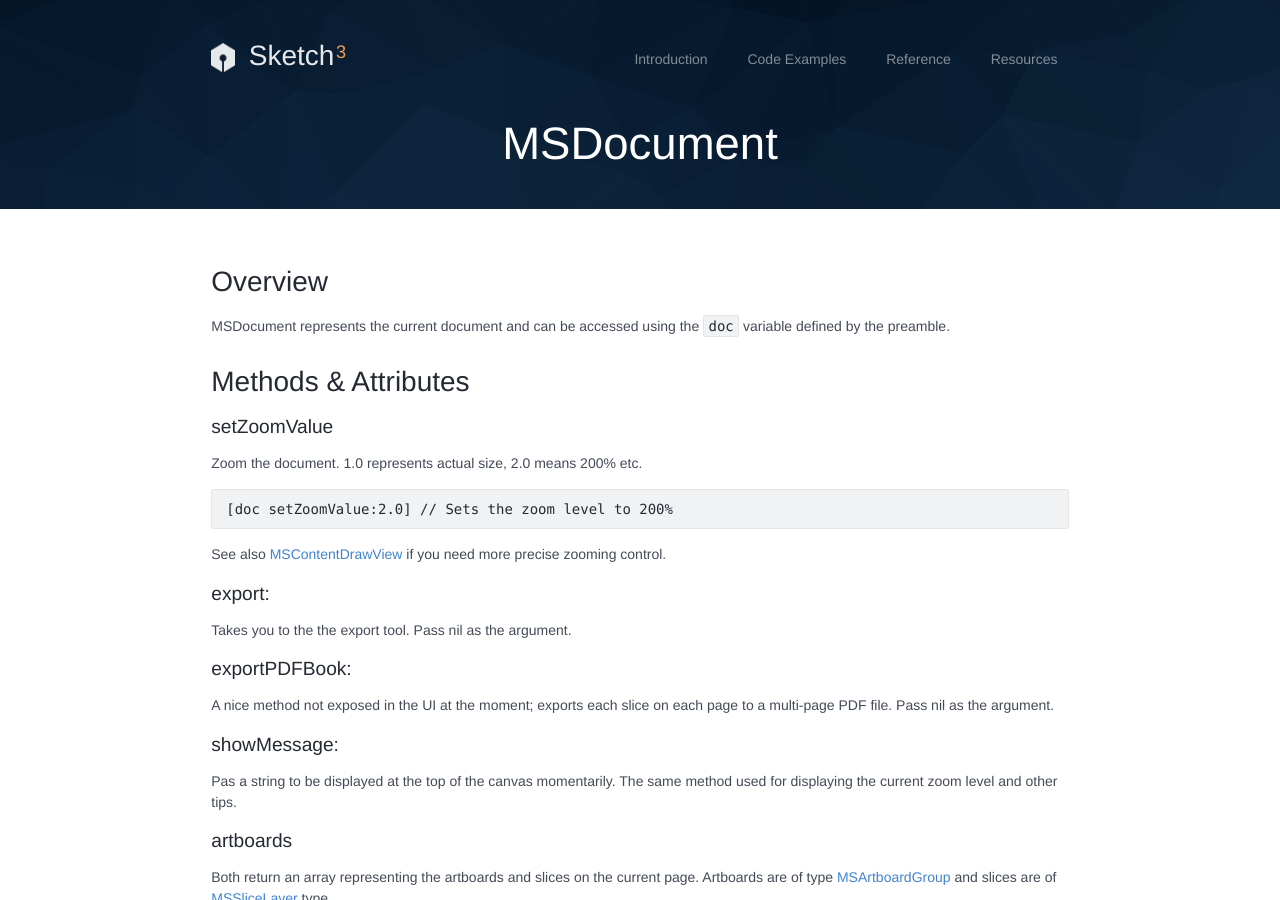
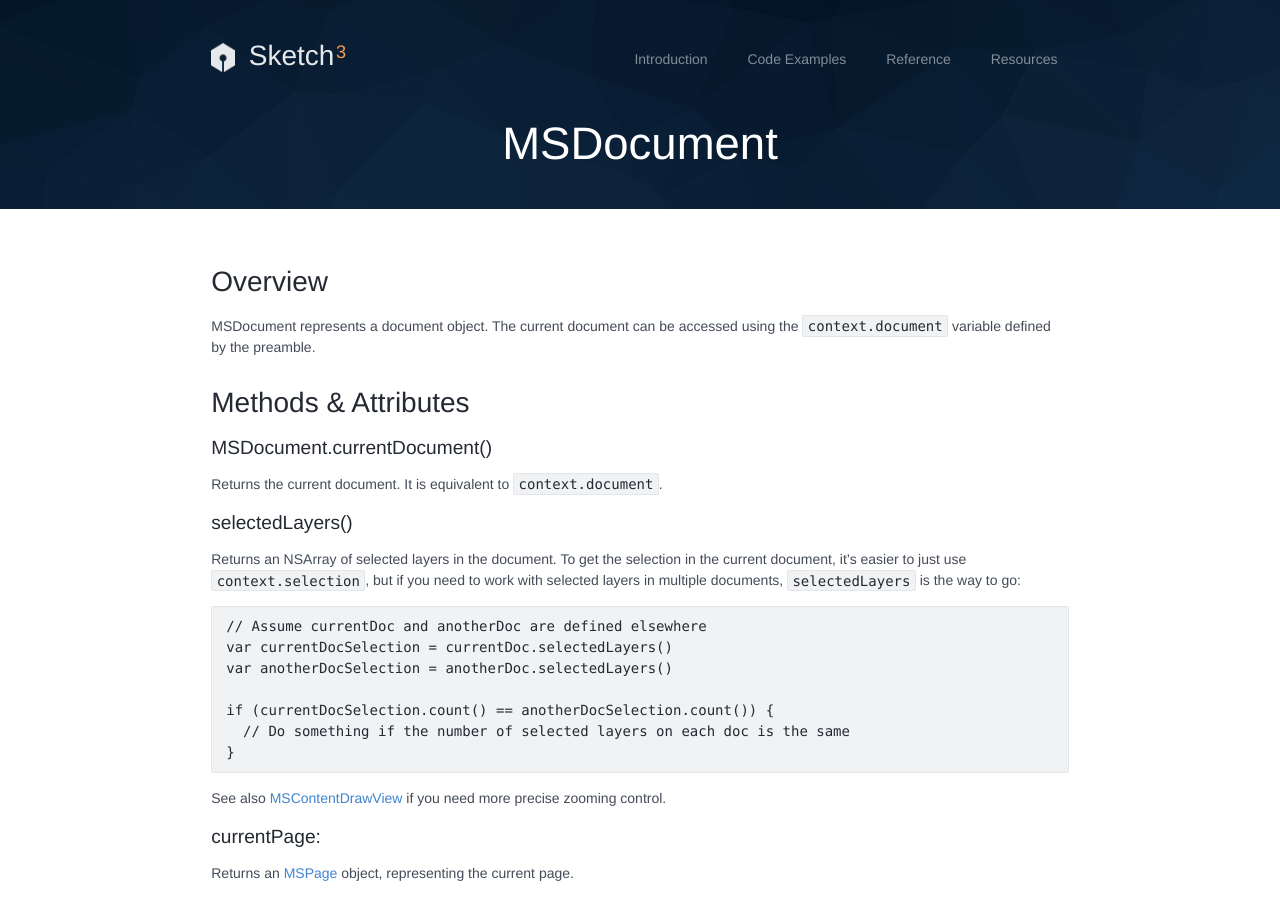
Before and after one commit to matt-curtis/developer.sketchapp.com, a Jekyll site: the page built from _classes/MSDocument.md, in a window 1280 px wide and 900 px high. Built offline with Jekyll 4.4.1, drawn with Linux system fonts in a browser that asks for light colours; Markdown is read by kramdown in place of the engine named in the settings; some of the changed text lies outside the part shown.

Commit message:
Updated content

````diff
--- a/_classes/MSDocument.md
+++ b/_classes/MSDocument.md
@@ -1,32 +1,48 @@
 ---
 title: MSDocument
+date: 2015-09-25
+author: Ale Muñoz
 rels:
   - MSContentDrawView
 ---
 
 ## Overview
 
-MSDocument represents the current document and can be accessed using the `doc` variable defined by the preamble.
+MSDocument represents a document object. The current document can be accessed using the `context.document` variable defined by the preamble.
 
 ## Methods & Attributes
 
-### setZoomValue
+### MSDocument.currentDocument()
 
-Zoom the document. 1.0 represents actual size, 2.0 means 200% etc.
+Returns the current document. It is equivalent to `context.document`.
 
-```objective-j
-[doc setZoomValue:2.0] // Sets the zoom level to 200%
+### selectedLayers()
+
+Returns an NSArray of selected layers in the document. To get the selection in the current document, it's easier to just use `context.selection`, but if you need to work with selected layers in multiple documents, `selectedLayers` is the way to go:
+
+```JavaScript
+// Assume currentDoc and anotherDoc are defined elsewhere
+var currentDocSelection = currentDoc.selectedLayers()
+var anotherDocSelection = anotherDoc.selectedLayers()
+
+if (currentDocSelection.count() == anotherDocSelection.count()) {
+  // Do something if the number of selected layers on each doc is the same
+}
 ```
 
 See also [MSContentDrawView]({{site.baseurl}}/docs/MSContentDrawView) if you need more precise zooming control.
 
+### currentPage:
+
+Returns an [MSPage]({{site.baseurl}}/docs/MSPage/) object, representing the current page.
+
+### findCurrentArtboardGroup:
+
+Returns an [MSArtboardGroup]({{site.baseurl}}/docs/MSArtboardGroup/) object, representing the current Artboard.
+
 ### export:
 
 Takes you to the the export tool. Pass nil as the argument.
-
-### exportPDFBook:
-
-A nice method not exposed in the UI at the moment; exports each slice on each page to a multi-page PDF file. Pass nil as the argument.
 
 ### showMessage:
 
@@ -53,22 +69,67 @@ Asks for user input and returns the value they chosen. The first argument is the
 Saves an area of the canvas to an image file.
 The first argument is a GKRect, MSSliceLayer or MSArtboardGroup and the image gets written to the file specified in the second argument. The file format is derived from the extension.
 
-### currentView
+### currentView:
 
 Returns an [MSContentDrawView]({{site.baseurl}}/docs/MSContentDrawView) subclass that represents the visible Canvas.
 
+### toolbar:
+
+Returns an MSToolbar object.
+
+### scrollOrigin:
+
+Returns an NSPoint with the current page's scroll origin.
+
+### setScrollOrigin:(NSPoint)origin
+
+Sets the scroll origin of the current page.
+
+### zoomValue:
+
+Returns a CGFloat representing the document's zoom value (1.0 = 100%, 2.0 = 200%, etc…)
+
+### setZoomValue:(CGFloat)zoomValue
+
+Zoom the document to the specified zoomValue.
+
+```JavaScript
+context.document.setZoomValue(2.0) // Sets the zoom level to 200%
+```
+
+### selectedLayersOfClass:(Class)className
+
+Returns an NSArray of selected layers of class `className`:
+
+```JavaScript
+// Get all bitmap layers in the selection
+context.document.selectedLayersOfClass(MSBitmapLayer)
+```
+
+### allExportableLayers:
+
+Returns an NSArray of all the exportable layers in the document (this includes slices and layers & Artboards set to export).
+
+### exportPDFBook:
+
+Equivalent to the File › Export Artboards as PDF menu item. Exports a multipage PDF, with a page for each artboard in all pages. Requires a `nil` argument. If you want to export just some pages, you can use:
+
+```JavaScript
+MSPDFBookExporter.exportPages(pageArray)
+```
+
 ### addBlankPage
 
-Adds a new [MSPage]({{site.baseurl}}/docs/MSPage) object to the document, inserting it below the current page, copying its grid and ruler position too.
+Adds a new [MSPage]({{site.baseurl}}/docs/MSPage/) object to the document, inserting it below the current page, copying its grid and ruler position too.
 
-Available as of beta 184 / version 2.2.5
-
-### removePage:
+### removePage:(MSPage)page
 
 Removes the given page from the document. The argument is an [MSPage]({{site.baseurl}}/docs/MSPage) object.
 
-Available as of beta 184 / version 2.2.5
+### addLayer:(MSLayer)layer
 
-### allExportableLayers
+Adds `layer` to the document.
 
-Returns an array of all exportable layers in the document.
+### close()
+
+Closes the document immediately, without asking for user confirmation. Keep in mind that all unsaved changes will be lost!
````
Also changed, not shown: _classes/GKRect.md (+3 -3 lines), _classes/MSColor.md (added, +96 -0 lines), _classes/NSColor.md (+4 -2 lines).
